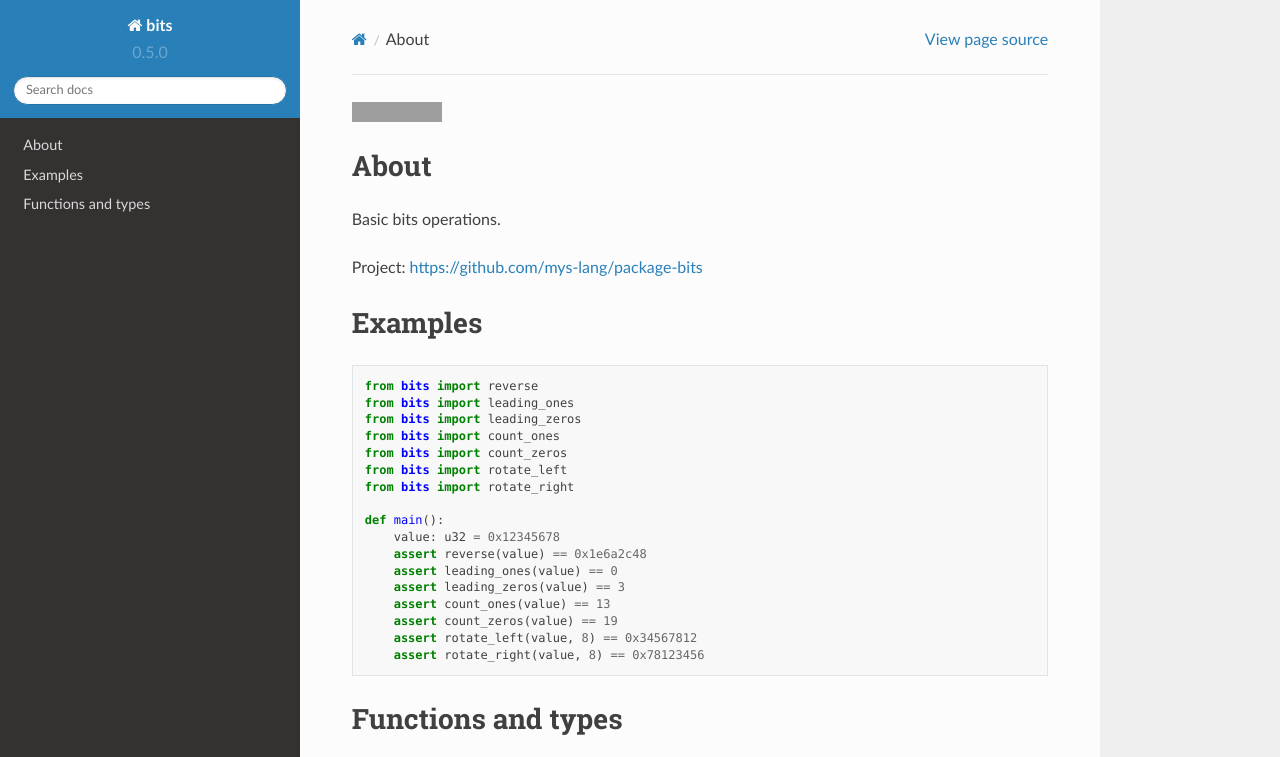
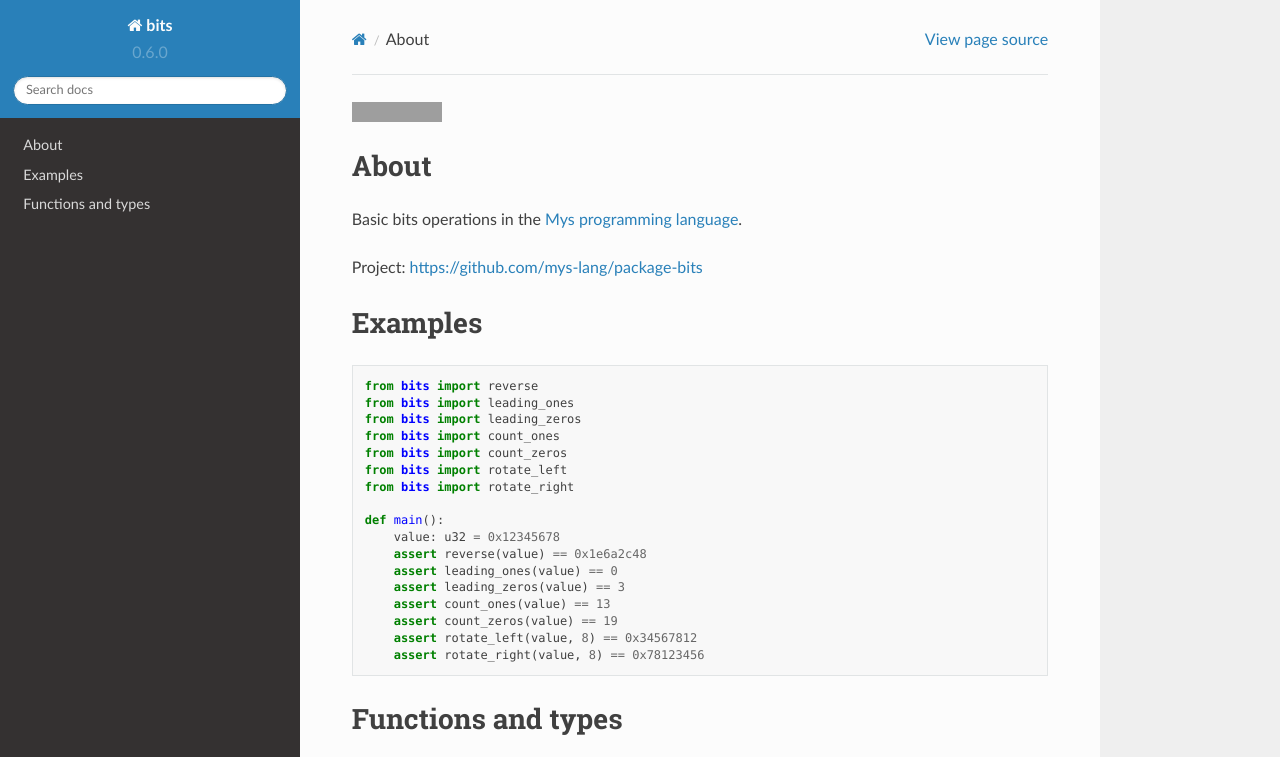
Before and after one commit to mys-lang/package-bits, a Sphinx documentation site: the page built from doc/index.rst, in a window 1280 px wide and 991 px high, cut to the strip 0-757 px from the top of the window. Built offline with Sphinx 7.4.7 and the Read the Docs theme 2.0.0, drawn with Linux system fonts in a browser that asks for light colours; grey boxes are pictures that could not be loaded.

Commit message:
Documentation.

```diff
--- a/doc/index.rst
+++ b/doc/index.rst
@@ -3,7 +3,7 @@
 About
 =====
 
-Basic bits operations.
+Basic bits operations in the `Mys programming language`_.
 
 Project: https://github.com/mys-lang/package-bits
 
@@ -37,3 +37,5 @@ Functions and types
 
 .. |test| image:: https://github.com/mys-lang/package-bits/actions/workflows/pythonpackage.yml/badge.svg
 .. _test: https://github.com/mys-lang/package-bits/actions/workflows/pythonpackage.yml
+
+.. _Mys programming language: https://mys-lang.org
--- a/package.toml
+++ b/package.toml
@@ -1,5 +1,5 @@
 [package]
 name = "bits"
-version = "0.5.0"
+version = "0.6.0"
 authors = ["Erik Moqvist <erik.moqvist@gmail.com>"]
 description = "Bits operations."
```
